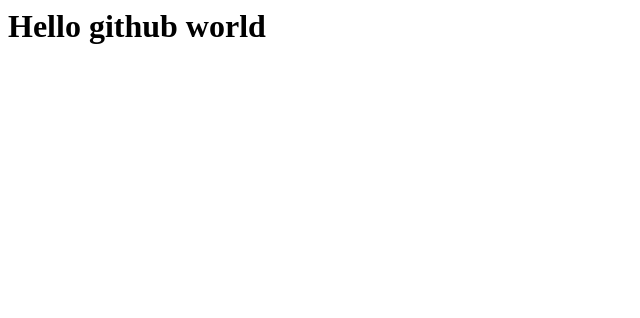
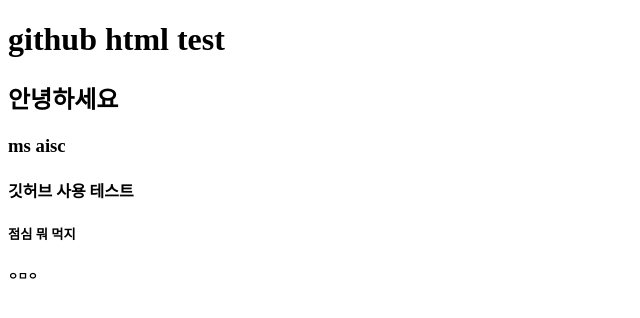
Before and after one commit to yoplnaa/first, a plain HTML site: page index.html in a window 1280 px wide. Shown: the whole page, without its empty margins (0-640 px from the left). Drawn offline with Linux system fonts and the light colour scheme.

Commit message:
index.html 파일 수

```diff
--- a/index.html
+++ b/index.html
@@ -1 +1,16 @@
-<h1>Hello github world</h1>
+<!DOCTYPE html>
+<html lang="en">
+<head>
+    <meta charset="UTF-8">
+    <meta name="viewport" content="width=device-width, initial-scale=1.0">
+    <title>Park HY</title>
+</head>
+<body>
+    <h1>github html test</h1>
+    <h2>안녕하세요</h2>
+    <h3>ms aisc</h3>
+    <h4>깃허브 사용 테스트</h4>
+    <h5>점심 뭐 먹지</h5>
+    <h6>ㅇㅁㅇ</h6>
+</body>
+</html>
```
